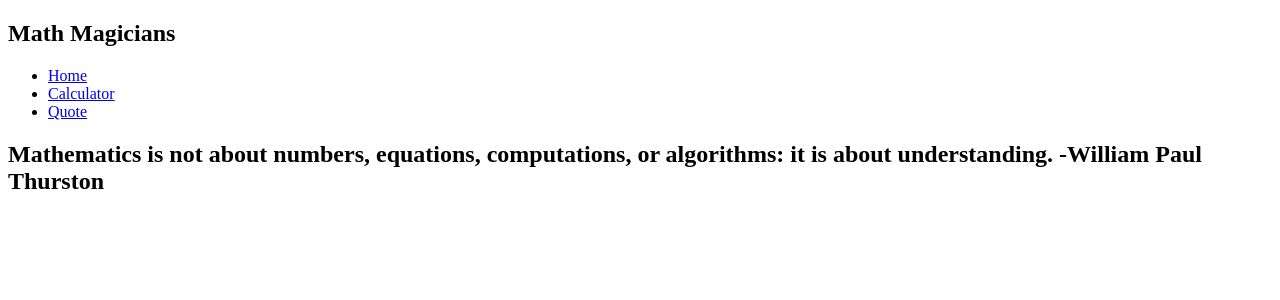
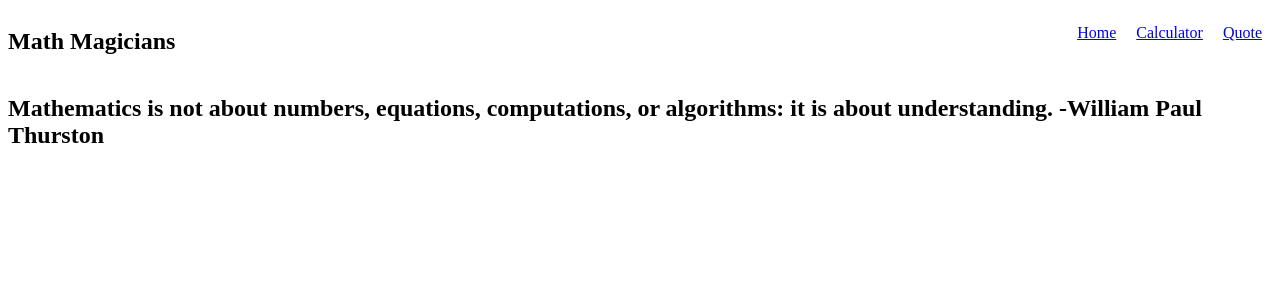
Before and after one commit to dfsalam/math-magicians, a React (Create React App) app: page /quote in a window 1280 px wide. Shown: the top 300 px of the page. Built offline with nearby package versions, Linux system fonts and the light colour scheme.

Commit message:
Add style to the navbar

```diff
--- a/src/components/Navbar.jsx
+++ b/src/components/Navbar.jsx
@@ -1,4 +1,5 @@
 import { NavLink } from 'react-router-dom';
+import styles from '../styles/Navbar.module.css';
 
 const Navbar = () => {
   const links = [
@@ -7,9 +8,9 @@ const Navbar = () => {
     { path: 'quote', text: 'Quote' },
   ];
   return (
-    <nav>
+    <nav className={styles.navbar}>
       <h1>Math Magicians</h1>
-      <ul>
+      <ul className={styles.links}>
         { links.map((link) => (
           <li key={link.text}>
             <NavLink to={link.path}>{link.text}</NavLink>
--- /dev/null
+++ b/src/styles/Navbar.module.css
@@ -0,0 +1,17 @@
+.active {
+  color: blue;
+}
+
+.navbar {
+  display: flex;
+  justify-content: space-between;
+}
+
+.links {
+  list-style-type: none;
+}
+
+.links li {
+  float:left;
+  padding: 0 10px;
+}
```
